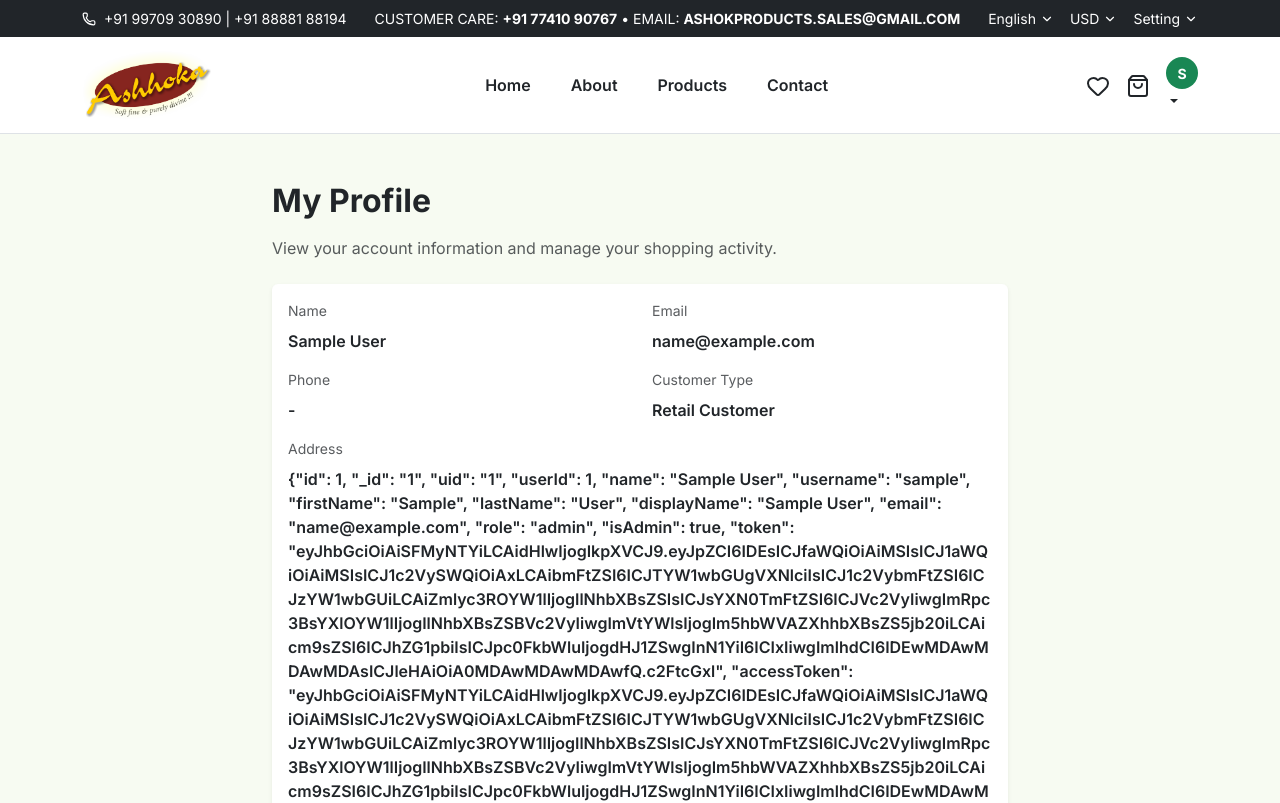
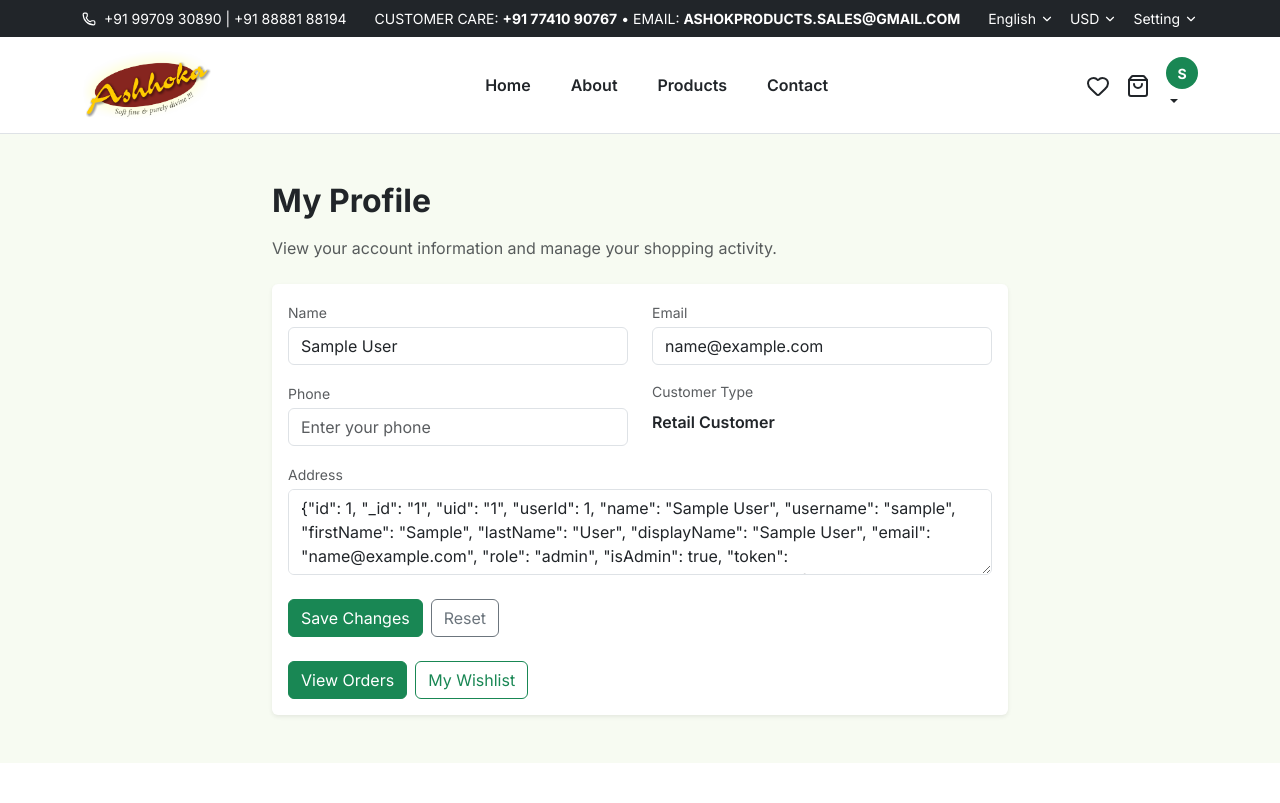
Before and after one commit to VedikaSonar/Ashoka, a React (Vite) app: page /my-profile in a window 1280 px wide. Shown: the top 803 px of the page. Built offline with nearby package versions, Linux system fonts and the light colour scheme; sample sign-in values are in the browser's storage.

Commit message:
userprofile code update

```diff
--- a/src/Pages/UserProfile.jsx
+++ b/src/Pages/UserProfile.jsx
@@ -1,10 +1,19 @@
 import React, { useEffect, useState } from 'react';
-import { Container, Row, Col, Card, Button, Alert } from 'react-bootstrap';
+import { Container, Row, Col, Card, Button, Alert, Form, Spinner } from 'react-bootstrap';
 import { Link, useNavigate } from 'react-router-dom';
+
+const API_BASE = 'http://127.0.0.1:5000/api';
 
 const UserProfile = () => {
   const navigate = useNavigate();
   const [user, setUser] = useState(null);
+  const [name, setName] = useState('');
+  const [email, setEmail] = useState('');
+  const [phone, setPhone] = useState('');
+  const [address, setAddress] = useState('');
+  const [saving, setSaving] = useState(false);
+  const [message, setMessage] = useState('');
+  const [error, setError] = useState('');
 
   useEffect(() => {
     if (typeof localStorage === 'undefined') return;
@@ -17,10 +26,66 @@ const UserProfile = () => {
     try {
       const parsed = JSON.parse(infoRaw);
       setUser(parsed);
+      setName(parsed.name || '');
+      setEmail(parsed.email || '');
+      setPhone(parsed.phone || '');
+      const storedAddress = localStorage.getItem('userAddress') || parsed.address || '';
+      setAddress(storedAddress);
     } catch {
       setUser(null);
     }
   }, [navigate]);
+
+  const handleSave = async (event) => {
+    event.preventDefault();
+    setError('');
+    setMessage('');
+
+    if (typeof localStorage === 'undefined') return;
+    const token = localStorage.getItem('userToken');
+    if (!token) {
+      navigate('/auth');
+      return;
+    }
+
+    setSaving(true);
+    try {
+      const response = await fetch(`${API_BASE}/users/profile`, {
+        method: 'PUT',
+        headers: {
+          'Content-Type': 'application/json',
+          Authorization: `Bearer ${token}`
+        },
+        body: JSON.stringify({
+          name,
+          email,
+          phone
+        })
+      });
+      const data = await response.json();
+      if (!response.ok) {
+        throw new Error(data.message || 'Failed to update profile');
+      }
+
+      const updatedUser = data.user || {
+        ...(user || {}),
+        name,
+        email,
+        phone
+      };
+
+      setUser(updatedUser);
+      localStorage.setItem('userInfo', JSON.stringify(updatedUser));
+      if (address) {
+        localStorage.setItem('userAddress', address);
+      }
+      setMessage(data.message || 'Profile updated successfully');
+    } catch (err) {
+      setError(err.message || 'Something went wrong while updating profile');
+    } finally {
+      setSaving(false);
+    }
+  };
 
   if (!user) {
     return (
@@ -39,8 +104,6 @@ const UserProfile = () => {
     );
   }
 
-  const address = localStorage.getItem('userAddress') || user.address || '';
-
   return (
     <div className="py-5" style={{ backgroundColor: '#f7fbf2' }}>
       <Container>
@@ -56,20 +119,52 @@ const UserProfile = () => {
           <Col md={8}>
             <Card className="shadow-sm border-0">
               <Card.Body>
+                {error && (
+                  <Alert variant="danger" className="mb-3">
+                    {error}
+                  </Alert>
+                )}
+                {message && (
+                  <Alert variant="success" className="mb-3">
+                    {message}
+                  </Alert>
+                )}
+                <Form onSubmit={handleSave}>
                   <Row>
                     <Col md={6} className="mb-3">
-                    <div className="mb-2 text-muted small">Name</div>
-                    <div className="fw-semibold">{user.name || '-'}</div>
+                      <Form.Group controlId="profileName">
+                        <Form.Label className="text-muted small mb-1">Name</Form.Label>
+                        <Form.Control
+                          type="text"
+                          value={name}
+                          onChange={(event) => setName(event.target.value)}
+                          placeholder="Enter your name"
+                        />
+                      </Form.Group>
                     </Col>
                     <Col md={6} className="mb-3">
-                    <div className="mb-2 text-muted small">Email</div>
-                    <div className="fw-semibold">{user.email || '-'}</div>
+                      <Form.Group controlId="profileEmail">
+                        <Form.Label className="text-muted small mb-1">Email</Form.Label>
+                        <Form.Control
+                          type="email"
+                          value={email}
+                          onChange={(event) => setEmail(event.target.value)}
+                          placeholder="Enter your email"
+                        />
+                      </Form.Group>
                     </Col>
                   </Row>
                   <Row>
                     <Col md={6} className="mb-3">
-                    <div className="mb-2 text-muted small">Phone</div>
-                    <div className="fw-semibold">{user.phone || '-'}</div>
+                      <Form.Group controlId="profilePhone">
+                        <Form.Label className="text-muted small mb-1">Phone</Form.Label>
+                        <Form.Control
+                          type="text"
+                          value={phone}
+                          onChange={(event) => setPhone(event.target.value)}
+                          placeholder="Enter your phone"
+                        />
+                      </Form.Group>
                     </Col>
                     <Col md={6} className="mb-3">
                       <div className="mb-2 text-muted small">Customer Type</div>
@@ -78,11 +173,55 @@ const UserProfile = () => {
                   </Row>
                   <Row>
                     <Col className="mb-3">
-                    <div className="mb-2 text-muted small">Address</div>
-                    <div className="fw-semibold">{address || '-'}</div>
+                      <Form.Group controlId="profileAddress">
+                        <Form.Label className="text-muted small mb-1">Address</Form.Label>
+                        <Form.Control
+                          as="textarea"
+                          rows={3}
+                          value={address}
+                          onChange={(event) => setAddress(event.target.value)}
+                          placeholder="Enter your address"
+                        />
+                      </Form.Group>
                     </Col>
                   </Row>
-                <div className="d-flex gap-2 mt-3">
+                  <div className="d-flex gap-2 mt-2">
+                    <Button type="submit" variant="success" disabled={saving}>
+                      {saving ? (
+                        <>
+                          <Spinner
+                            as="span"
+                            animation="border"
+                            size="sm"
+                            role="status"
+                            aria-hidden="true"
+                            className="me-2"
+                          />
+                          Saving...
+                        </>
+                      ) : (
+                        'Save Changes'
+                      )}
+                    </Button>
+                    <Button
+                      type="button"
+                      variant="outline-secondary"
+                      onClick={() => {
+                        setName(user.name || '');
+                        setEmail(user.email || '');
+                        setPhone(user.phone || '');
+                        const storedAddress =
+                          localStorage.getItem('userAddress') || user.address || '';
+                        setAddress(storedAddress);
+                        setError('');
+                        setMessage('');
+                      }}
+                    >
+                      Reset
+                    </Button>
+                  </div>
+                </Form>
+                <div className="d-flex gap-2 mt-4">
                   <Button as={Link} to="/orders" variant="success">
                     View Orders
                   </Button>
```
Lines whose indentation alone changed are shown as unchanged.
